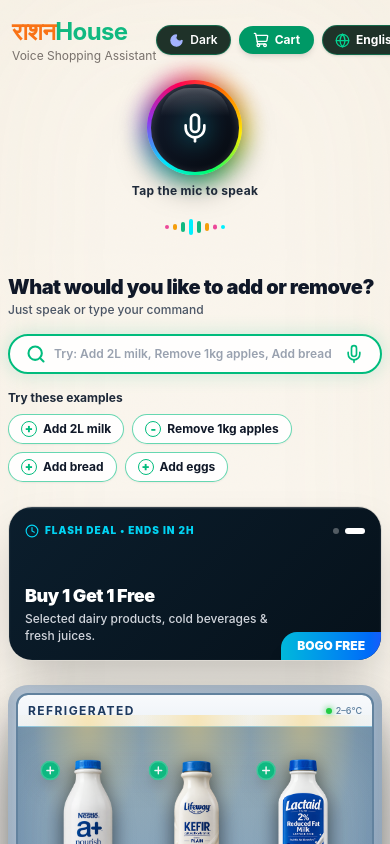
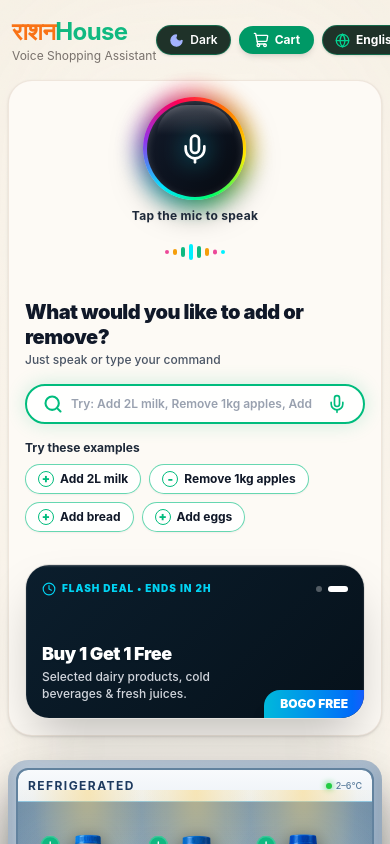
Before and after one commit to tanishhhk/voice-command-mart, a Next.js app: page / in a window 390 px wide. Shown: the top 844 px of the page. Built offline with nearby package versions, Linux system fonts and the light colour scheme; a web font is replaced by a local one.

Commit message:
UI: Unify hero section layout in a subtle bordered container, increase mic size, implement 75/25 split

```diff
--- a/src/components/VoiceAssistant.tsx
+++ b/src/components/VoiceAssistant.tsx
@@ -188,7 +188,7 @@
               {/* Center Button Disk with metallic dark obsidian glassmorphism */}
               <button
                 className={`
-                  relative z-10 h-22 w-22 sm:h-24 sm:w-24 md:h-28 md:w-28 rounded-full flex items-center justify-center transition-all duration-300
+                  relative z-10 h-24 w-24 sm:h-28 sm:w-28 md:h-32 md:w-32 rounded-full flex items-center justify-center transition-all duration-300
                   ${isListening
                       ? 'bg-gradient-to-br from-[#1f0a14] via-[#120710] to-[#0a0508] shadow-[inset_0_2px_12px_rgba(255,0,85,0.4)]'
                       : 'bg-gradient-to-br from-[#141b2b] via-[#0d131f] to-[#070a10] shadow-[inset_0_2px_8px_rgba(255,255,255,0.18)] hover:from-[#1a2336] hover:to-[#0a0f18]'
--- a/src/components/shelves/ShelfBackground.tsx
+++ b/src/components/shelves/ShelfBackground.tsx
@@ -747,13 +747,13 @@
     return (
         <div className="w-full px-2 sm:px-4 md:px-6 pt-2 pb-24 box-border max-w-full">
             {/* ── TOP HERO SECTION: Mic + Command Center + Offers Banner ── */}
-            <div className="w-full mb-6 sm:mb-8 flex flex-col lg:flex-row items-stretch lg:items-center justify-between gap-6">
+            <div className="w-full mb-6 sm:mb-8 flex flex-col lg:flex-row items-stretch lg:items-center justify-between gap-8 bg-[#fdfaf5] dark:bg-[#12161f] border border-amber-900/10 dark:border-white/10 rounded-3xl p-4 sm:p-6 md:p-8 shadow-sm">
                 {/* Left & Center: Mic + Command Center */}
-                <div className="flex-1 w-full min-w-0">
+                <div className="flex-1 w-full min-w-0 pr-0 lg:pr-4">
                     <VoiceAssistant />
                 </div>
                 {/* Right: Transitioning Offer Banner Card */}
-                <div className="w-full lg:w-[520px] xl:w-[580px] flex-shrink-0">
+                <div className="w-full lg:w-[35%] xl:w-[30%] flex-shrink-0">
                     <OffersBanner />
                 </div>
             </div>
```
